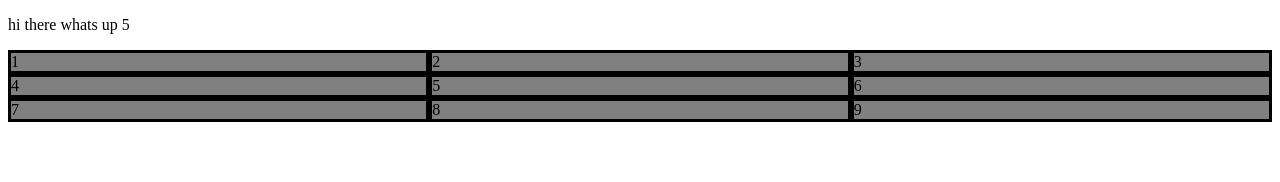
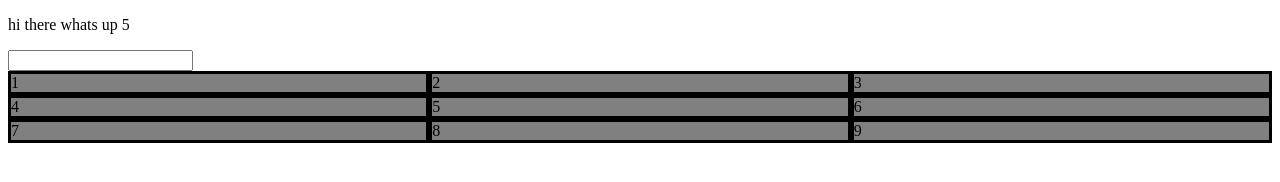
Before and after one commit to simplebunsen/calculate-in-js, a plain HTML site: page index.html in a window 1280 px wide. Drawn offline with Linux system fonts and the light colour scheme.

Commit message:
added output display field

```diff
--- a/index.html
+++ b/index.html
@@ -14,7 +14,9 @@
 
   <p>hi there whats up 5</p>
 
-  <div class="calculator-display"></div>
+  <div class="calculator-display">
+    <input type="text" id="display" name="display" readonly>
+  </div>
 
   <div class="calculator-number-container">
     <!--Insert Buttons via JS-->
```
